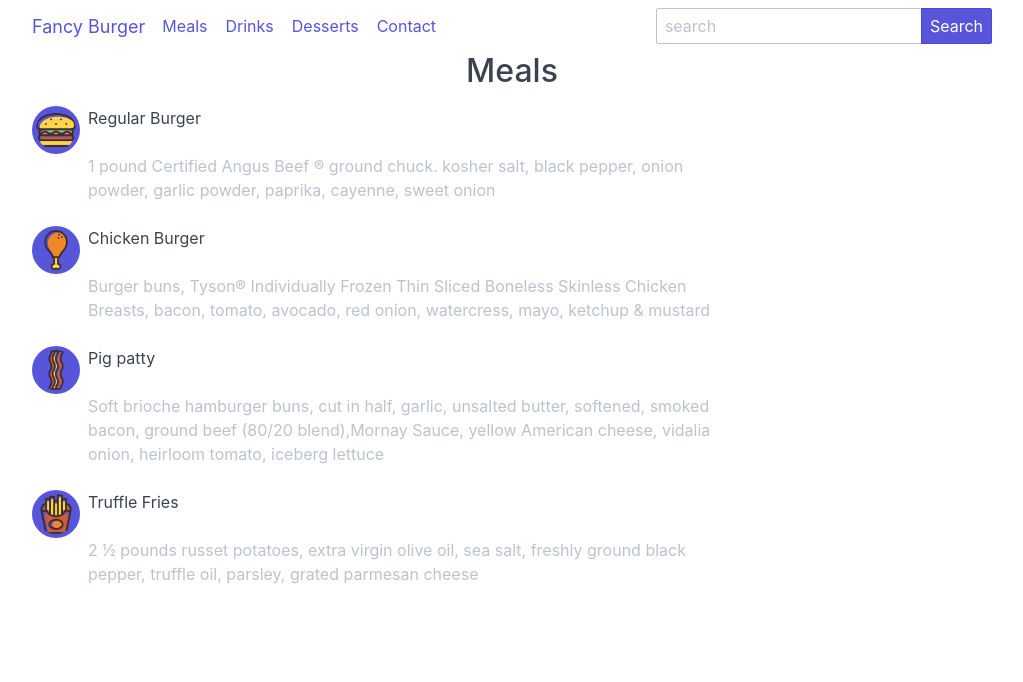
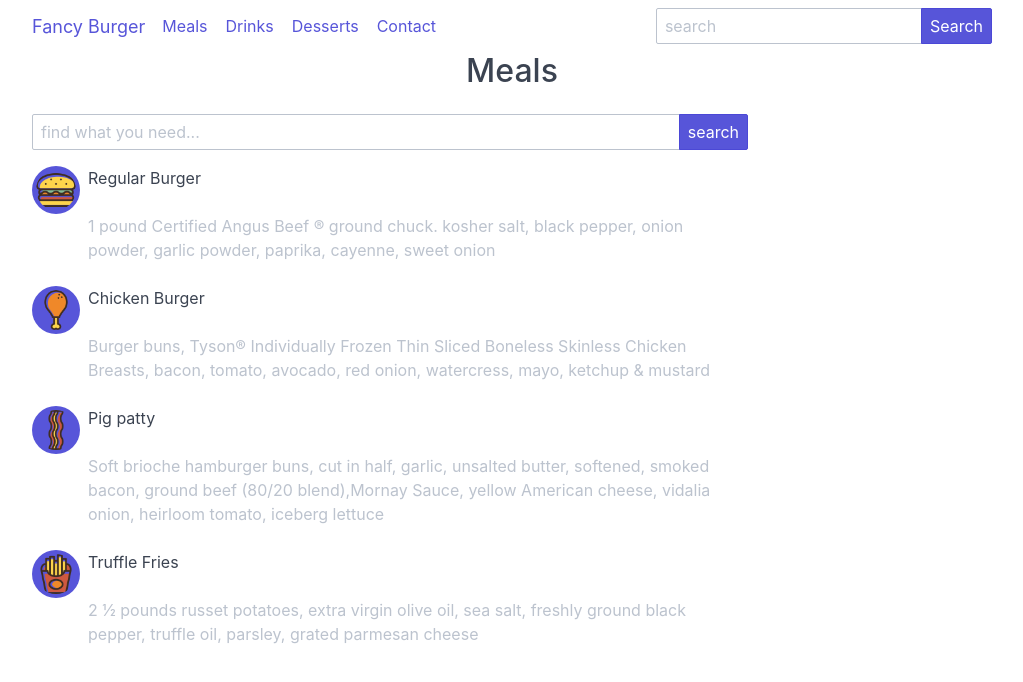
Before and after one commit to mauriciotasca/fancy-burger, an Angular app: page /meals in a window 1280 px wide. Shown: the top 682 px of the page, without its empty margins (128-1151 px from the left). Built offline with nearby package versions, Linux system fonts and the light colour scheme.

Commit message:
Add item filter pipe to meals page

```diff
--- a/src/app/app.module.ts
+++ b/src/app/app.module.ts
@@ -10,6 +10,8 @@ import { AppRoutingModule } from './/app-routing.module';
 import { DrinksComponent } from './drinks/drinks.component';
 import { HomeComponent } from './home/home.component';
 import { NotFoundComponent } from './not-found/not-found.component';
+import { ItemFilterPipe } from './shared/pipes/item-filter.pipe';
+import {FormsModule} from '@angular/forms';
 
 @NgModule({
   declarations: [
@@ -18,10 +20,12 @@ import { NotFoundComponent } from './not-found/not-found.component';
     ItemListComponent,
     DrinksComponent,
     HomeComponent,
-    NotFoundComponent
+    NotFoundComponent,
+    ItemFilterPipe
   ],
   imports: [
     BrowserModule,
+    FormsModule,
     HttpClientModule,
     AppRoutingModule
   ],
--- a/src/app/meals/meals.component.html
+++ b/src/app/meals/meals.component.html
@@ -4,7 +4,18 @@
     <h2>Meals</h2>
   </div>
 
-  <div class="column col-9 col-sm-12">
-  <app-item-list [items]="meals"></app-item-list>
+  <div class="column col-9 col-sm-12 my-2">
+
+      <div class="input-group">
+        <input [(ngModel)]="searchTerm" type="text" class="form-input" placeholder="find what you need...">
+        <button class="btn btn-primary input-group-btn">search</button>
+      </div>
+
   </div>
+
+
+  <div class="column col-9 col-sm-12 my-2">
+    <app-item-list [items]="meals | itemFilter:searchTerm"></app-item-list>
+  </div>
+
 </div>
--- a/src/app/meals/meals.component.ts
+++ b/src/app/meals/meals.component.ts
@@ -10,6 +10,7 @@ import {MealsService} from './meals.service';
 export class MealsComponent implements OnInit {
 
   public meals: any;
+  public searchTerm: string;
 
   constructor(private mealsService: MealsService) {
     this.getMeals();
--- /dev/null
+++ b/src/app/shared/pipes/item-filter.pipe.ts
@@ -0,0 +1,27 @@
+import {Pipe, PipeTransform} from '@angular/core';
+
+@Pipe({
+  name: 'itemFilter'
+})
+export class ItemFilterPipe implements PipeTransform {
+
+  transform(list: Array<any>, itemName?: string): any {
+
+    if (!itemName) {
+      return list;
+    }
+
+    return list.filter((item) => {
+      return hasItem(item);
+    });
+
+    function hasItem(item: any) {
+      const currentNameLower = item.name.toLocaleLowerCase();
+      const searchNameLower = itemName.toLocaleLowerCase();
+
+      return currentNameLower.indexOf(searchNameLower) > -1;
+    }
+  }
+
+
+}
```
Also changed, not shown: 1 other file (tests, documents, lock files or other folders).
